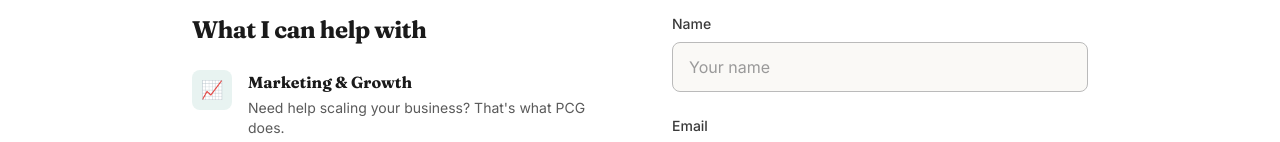
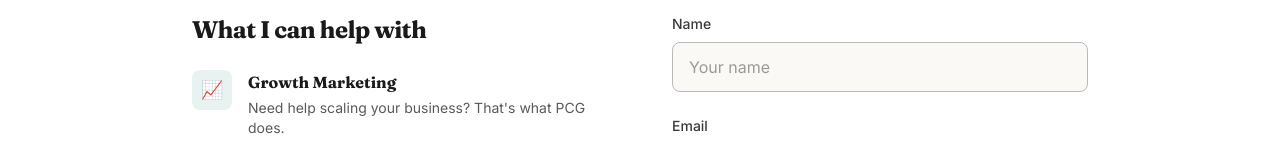
Before and after one commit to rpantaleo11/personal-website, a Next.js app: page /contact in a window 1280 px wide. Shown: the part 381-523 px from the top of the page. Built offline with nearby package versions, Linux system fonts and the light colour scheme.

Commit message:
Change to Growth Marketing on contact page

```diff
--- a/app/contact/page.tsx
+++ b/app/contact/page.tsx
@@ -70,7 +70,7 @@ export default function Contact() {
                     <span className="text-lg">📈</span>
                   </div>
                   <div>
-                    <h3 className="font-semibold text-charcoal-900 mb-1">Marketing & Growth</h3>
+                    <h3 className="font-semibold text-charcoal-900 mb-1">Growth Marketing</h3>
                     <p className="text-sm">Need help scaling your business? That's what PCG does.</p>
                   </div>
                 </div>
```
